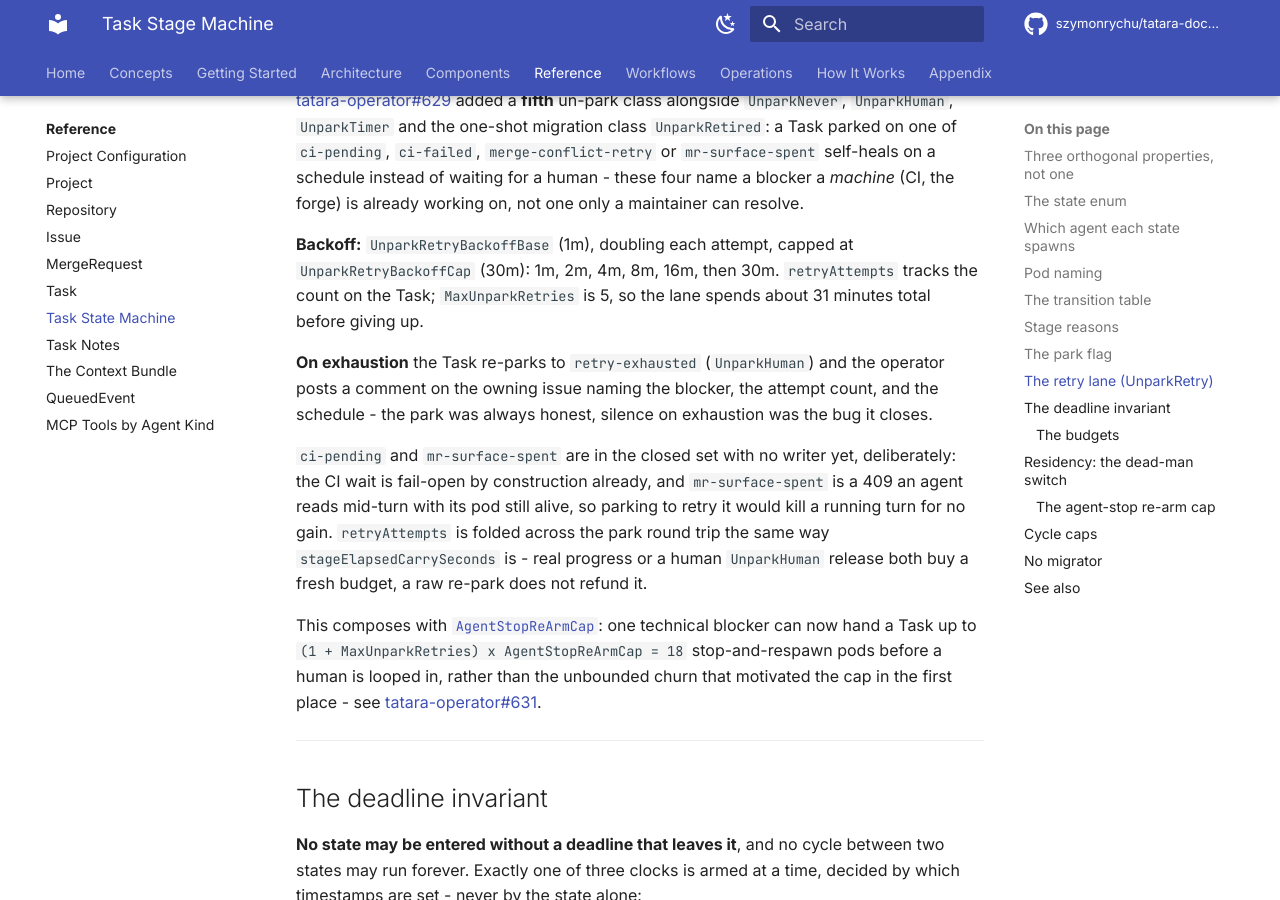
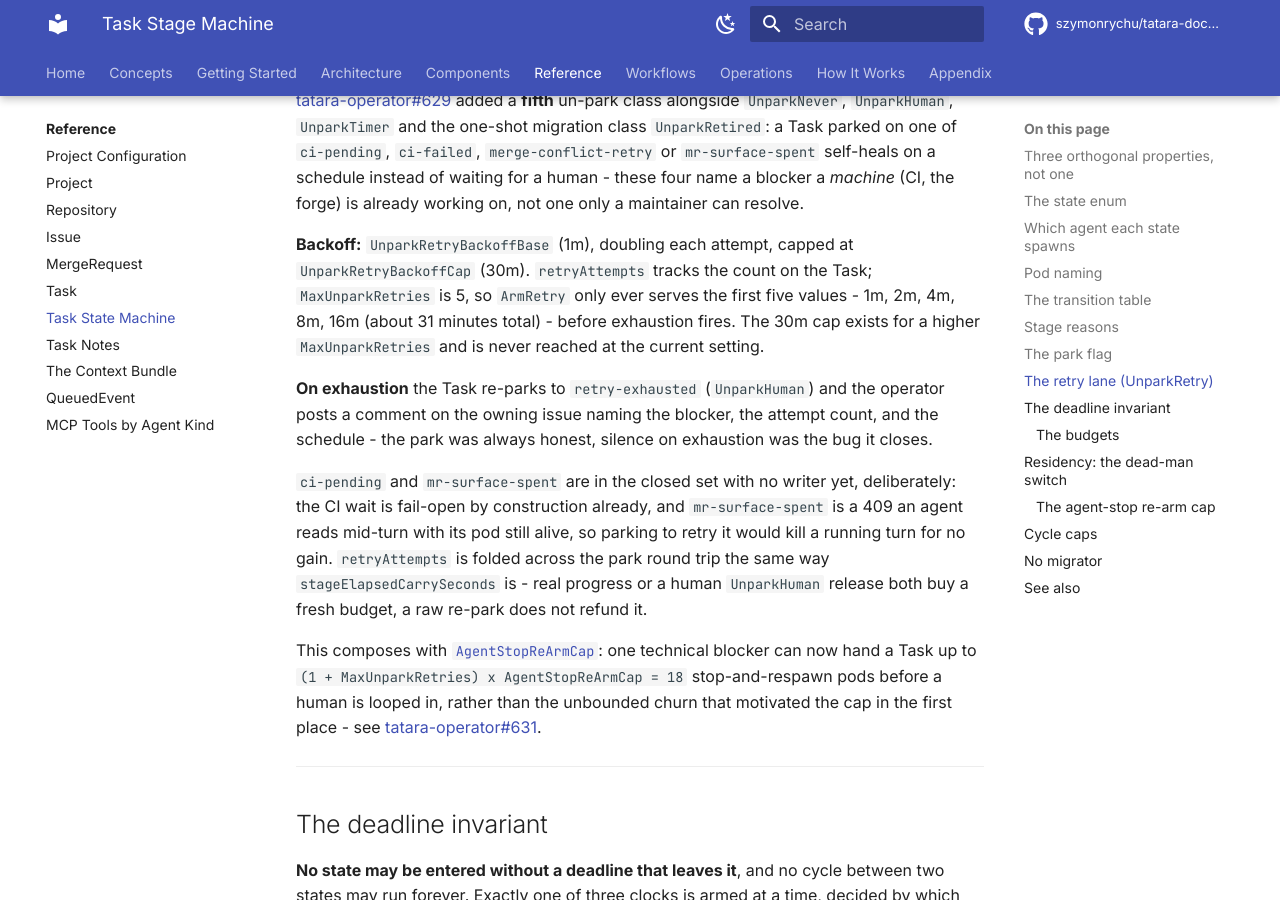
Before and after one commit to szymonrychu/tatara-documentation, an MkDocs documentation site: the page built from docs/reference/task-stages.md, in a window 1280 px wide and 900 px high, scrolled down 10554 px. Built offline with MkDocs 1.6.1 and Material for MkDocs 9.7.7, drawn with Linux system fonts in a browser that asks for light colours; comment, search, counter and statistics services are not loaded; the version menu is left out.

Commit message:
docs: fix self-contradictory retry backoff sequence
Review on !50 caught it: "1m, 2m, 4m, 8m, 16m, then 30m" implies 61m
total, but MaxUnparkRetries=5 means ArmRetry only ever serves the
first five values (sum 31m) before exhaustion fires - matching the
doc's own next sentence and unpark.go's driveRetryLane comment. The
30m cap is real (RetryWait's ceiling) but unreached at the current
MaxUnparkRetries; reworded to say so instead of listing it as a
served value.

```diff
--- a/docs/reference/task-stages.md
+++ b/docs/reference/task-stages.md
@@ -405,9 +405,11 @@ these four name a blocker a *machine* (CI, the forge) is already working on,
 not one only a maintainer can resolve.
 
 **Backoff:** `UnparkRetryBackoffBase` (1m), doubling each attempt, capped at
-`UnparkRetryBackoffCap` (30m): 1m, 2m, 4m, 8m, 16m, then 30m. `retryAttempts`
-tracks the count on the Task; `MaxUnparkRetries` is 5, so the lane spends
-about 31 minutes total before giving up.
+`UnparkRetryBackoffCap` (30m). `retryAttempts` tracks the count on the Task;
+`MaxUnparkRetries` is 5, so `ArmRetry` only ever serves the first five values -
+1m, 2m, 4m, 8m, 16m (about 31 minutes total) - before exhaustion fires. The
+30m cap exists for a higher `MaxUnparkRetries` and is never reached at the
+current setting.
 
 **On exhaustion** the Task re-parks to `retry-exhausted` (`UnparkHuman`) and
 the operator posts a comment on the owning issue naming the blocker, the
```
